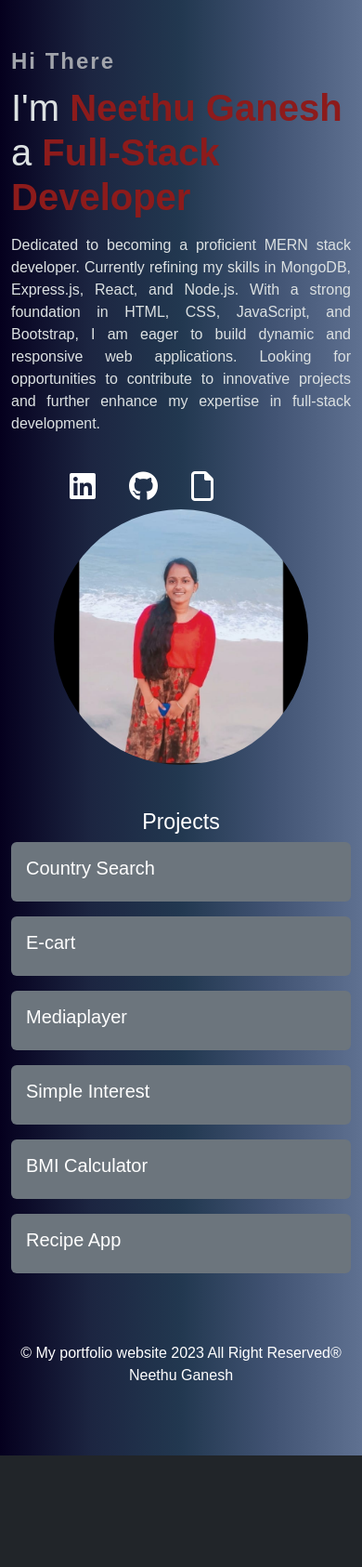
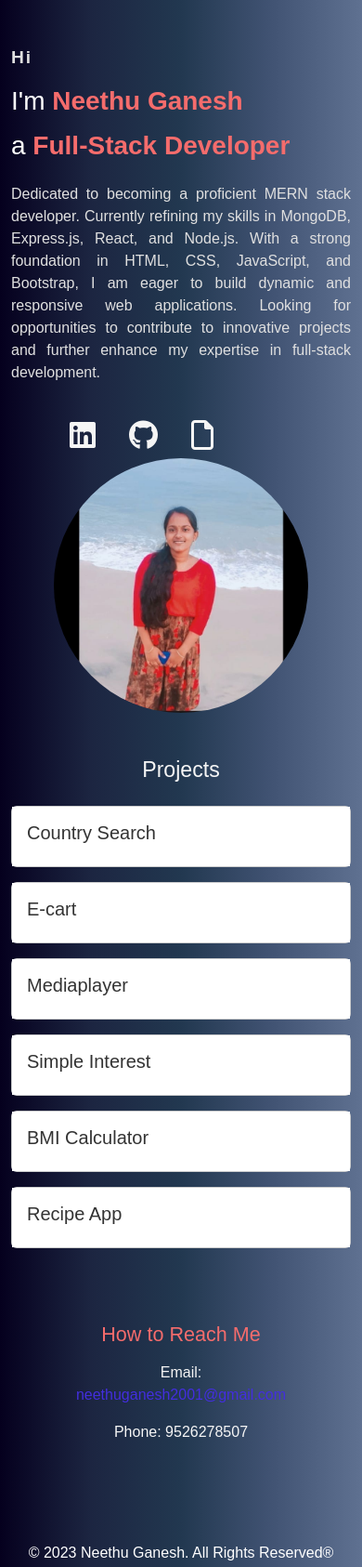
Before and after one commit to neethuganesh25/Newportfolio, a plain HTML site: page index.html in a window 390 px wide. Shown: the top 1686 px of the page at 93% size. Before the commit the page ends 1566 px from the top, so only its background shows below. Drawn offline with nearby package versions, Linux system fonts and the light colour scheme; a web font is replaced by a local one.

Commit message:
'initial'

```diff
--- a/index.html
+++ b/index.html
@@ -17,48 +17,100 @@
     <link href="https://fonts.googleapis.com/css2?family=Anta&display=swap" rel="stylesheet">
     <style>
         body {
-            background-color: #343a40;
-            color: white;
+            background-color: #2b2d30; /* Darker background for better contrast */
+            color: #f5f5f5; /* Lighter text color for readability */
             font-family: 'Anta', sans-serif;
         }
         .subtitle {
             font-size: 1.5rem;
+            color: #e0e0e0; /* Slightly lighter color for subtitles */
+        }
+        .title {
+            font-size: 2.5rem;
+            color: #ffffff; /* White title for strong contrast */
         }
         .title span {
-            color: rgb(141, 27, 27);
+            color: #f56c6c; /* Highlighted color for the title */
         }
         .linkpage a {
-            color: white;
+            color: #f5f5f5;
             margin-right: 10px;
         }
         .linkpage a:hover {
-            color: rgb(141, 27, 27);
+            color: #f56c6c; /* Hover color for links */
         }
         .card {
-            border: none;
+            border: 15%;
             cursor: pointer;
+            transition: transform 0.3s, box-shadow 0.3s;
+        }
+        .card:hover {
+            transform: scale(1.05);
+            box-shadow: 0 4px 8px rgba(0,0,0,0.3); /* Slightly darker shadow for hover effect */
+        }
+        .card-body {
+            background-color: #ffffff;
+            color: #333333; /* Darker text color for readability */
         }
         .card-body a {
-            color: black;
+            color: #333333;
             text-decoration: none;
         }
         .card-body a:hover {
-            color: rgb(175, 175, 196);
+            color: #f56c6c; /* Hover color for card links */
         }
-        .descript{
+        .descript {
             text-align: justify;
+            color: #e0e0e0; /* Lighter text color for descriptions */
         }
         footer {
             padding: 10px 0;
+                color: #ffffff;
+        }
+        .modal-content {
+            background-color: #1e1e1e; /* Dark modal background */
+            color: #f5f5f5; /* Light text color */
+        }
+        .modal-footer a {
+            color: #f5f5f5;
+        }
+        .modal-footer a:hover {
+            color: #f56c6c; /* Hover color for modal links */
+        }
+        @media (max-width: 768px) {
+            .title {
+                font-size: 1.75rem;
+            }
+            .subtitle {
+                font-size: 1.2rem;
+            }
+        }
+        .contact-info {
+             padding: 2rem;
+            border-radius: 8px;
+            margin: 2rem auto;
+            width: 90%;
+            max-width: 600px;
+        }
+        .contact-info h4 {
+            margin-bottom: 1rem;
+            color: #f56c6c; /* Title color for contact info */
+        }
+        .contact-info a {
+            color: #432ede;
+            text-decoration: none;
+        }
+        .contact-info a:hover {
+            text-decoration: underline;
         }
     </style>
 </head>
-<body class="bg-dark text-white">
+<body>
     <div class="container my-5">
         <div class="row align-items-center mb-5">
             <div class="col-md-6">
                 <div class="content">
-                    <p class="subtitle">Hi There</p>
+                    <p class="subtitle">Hi</p>
                     <h1 class="title">
                         I'm <span>Neethu Ganesh</span><br>
                         a <span>Full-Stack Developer</span>
@@ -69,7 +121,7 @@
                     <div class="linkpage">
                         <a target="_blank" href="https://www.linkedin.com/in/neethu-ganesh-87b51525b/"><i class="fa-brands fa-linkedin me-3"></i></a>
                         <a target="_blank" href="https://github.com/neethuganesh25?tab=repositories"><i class="fa-brands fa-github me-3"></i></a>
-                        <a target="_blank" href="./images/Neethu_Ganesh (2).pdf"><i class="fa-regular fa-file"></i></a>
+                        <a target="_blank" href="images/neethuganesh.pdf"><i class="fa-regular fa-file"></i></a>
                     </div>
                 </div>
             </div>
@@ -78,85 +130,91 @@
             </div>
         </div>
         <div class="row">
-            <h3 class="text-center">Projects</h3>
+            <h3 class="text-center mb-4" style="color: #f5f5f5;">Projects</h3>
             <div class="col-md-4 mb-3">
-                <div class="card bg-secondary" data-bs-toggle="modal" data-bs-target="#projectModal" data-title="Country Search" data-link="https://neethuganesh25.github.io/CountrySearch/">
+                <div class="card bg-light" data-bs-toggle="modal" data-bs-target="#projectModal" data-title="Country Search" data-link="https://neethuganesh25.github.io/CountrySearch/" data-img="images/countrysearch.png">
                     <div class="card-body">
-                        <h5 class="card-title text-white">Country Search</h5>
+                        <h5 class="card-title">Country Search</h5>
                     </div>
                 </div>
             </div>
             <div class="col-md-4 mb-3">
-                <div class="card bg-secondary" data-bs-toggle="modal" data-bs-target="#projectModal" data-title="E-cart" data-link="https://ecart-redux-6i2w4tfkp-neethu-ganeshs-projects.vercel.app/">
+                <div class="card bg-light" data-bs-toggle="modal" data-bs-target="#projectModal" data-title="E-cart" data-link="https://ecart-redux-6i2w4tfkp-neethu-ganeshs-projects.vercel.app/" data-img="images/ecart.png">
                     <div class="card-body">
-                        <h5 class="card-title text-white">E-cart</h5>
+                        <h5 class="card-title">E-cart</h5>
                     </div>
                 </div>
             </div>
             <div class="col-md-4 mb-3">
-                <div class="card bg-secondary" data-bs-toggle="modal" data-bs-target="#projectModal" data-title="Mediaplayer" data-link="https://mediaplayer-frontend-two.vercel.app/">
+                <div class="card bg-light" data-bs-toggle="modal" data-bs-target="#projectModal" data-title="Mediaplayer" data-link="https://mediaplayer-frontend-two.vercel.app/" data-img="images/download (2).png">
                     <div class="card-body">
-                        <h5 class="card-title text-white">Mediaplayer</h5>
+                        <h5 class="card-title">Mediaplayer</h5>
                     </div>
                 </div>
             </div>
             <div class="col-md-4 mb-3">
-                <div class="card bg-secondary" data-bs-toggle="modal" data-bs-target="#projectModal" data-title="Simple Interest" data-link="https://simple-interest-black.vercel.app/">
+                <div class="card bg-light" data-bs-toggle="modal" data-bs-target="#projectModal" data-title="Simple Interest" data-link="https://simple-interest-black.vercel.app" data-img="images/simpleinterest.png">
                     <div class="card-body">
-                        <h5 class="card-title text-white">Simple Interest</h5>
+                        <h5 class="card-title">Simple Interest</h5>
                     </div>
                 </div>
             </div>
             <div class="col-md-4 mb-3">
-                <div class="card bg-secondary" data-bs-toggle="modal" data-bs-target="#projectModal" data-title="BMI Calculator" data-link="https://bmi-git-master-neethu-ganeshs-projects.vercel.app/">
+                <div class="card bg-light" data-bs-toggle="modal" data-bs-target="#projectModal" data-title="BMI Calculator" data-link="https://bmi-git-master-neethu-ganeshs-projects.vercel.app/" data-img="images/bmi.png">
                     <div class="card-body">
-                        <h5 class="card-title text-white">BMI Calculator</h5>
+                        <h5 class="card-title">BMI Calculator</h5>
                     </div>
                 </div>
             </div>
             <div class="col-md-4 mb-3">
-                <div class="card bg-secondary" data-bs-toggle="modal" data-bs-target="#projectModal" data-title="Recipe App" data-link="https://recipe-app-frontend-delta.vercel.app/">
+                <div class="card bg-light" data-bs-toggle="modal" data-bs-target="#projectModal" data-title="Recipe App" data-link="https://recipe-app-frontend-delta.vercel.app/" data-img="images/recipeapp.png">
                     <div class="card-body">
-                        <h5 class="card-title text-white">Recipe App</h5>
+                        <h5 class="card-title">Recipe App</h5>
                     </div>
                 </div>
             </div>
         </div>
+        <!-- Contact Section -->
+        <div class="contact-info text-center">
+            <h4>How to Reach Me</h4>
+            <p>Email: <a href="mailto:neethuganesh2001@gmail.com">neethuganesh2001@gmail.com</a></p>
+            <p>Phone: 9526278507</p>
+        </div>
         <footer class="text-center mt-5">
-            <p>&copy; My portfolio website 2023 All Right Reserved&reg; Neethu Ganesh</p>
+            <p>&copy; 2023 Neethu Ganesh. All Rights Reserved&reg;</p>
         </footer>
     </div>
 
     <!-- Modal Structure -->
-    <div class="modal fade" id="projectModal" tabindex="-1"  aria-labelledby="projectModalLabel" aria-hidden="true">
+    <div class="modal fade" id="projectModal" tabindex="-1" aria-labelledby="projectModalLabel" aria-hidden="true">
         <div class="modal-dialog">
-            <div class="modal-content bg-secondary text-white">
+            <div class="modal-content">
                 <div class="modal-header">
-                    <h5 class="modal-title text-dark" id="projectModalLabel">Project Title</h5>
+                    <h5 class="modal-title" id="projectModalLabel">Project Title</h5>
                     <button type="button" class="btn-close" data-bs-dismiss="modal" aria-label="Close"></button>
                 </div>
-                <div class="modal-body">
-                    <p>Project Description</p>
+                <div class="modal-body text-center">
+                    <img id="projectImage" src="" alt="Project Image" class="img-fluid mb-3">
                 </div>
-                <div class="modal-footer">
-                    <a href="#" target="_blank" class="btn btn-success " id="projectLink">Click here</a>
+                <div class="modal-footer justify-content-center">
+                    <a href="#" target="_blank" class="btn btn-success" id="projectLink">View</a>
                 </div>
             </div>
         </div>
     </div>
 
     <script>
-        const projectModal = document.getElementById('projectModal');
-        projectModal.addEventListener('show.bs.modal', function (event) {
+        document.getElementById('projectModal').addEventListener('show.bs.modal', function (event) {
             const button = event.relatedTarget;
             const title = button.getAttribute('data-title');
             const link = button.getAttribute('data-link');
-            const modalTitle = projectModal.querySelector('.modal-title');
-            const modalBody = projectModal.querySelector('.modal-body p');
-            const projectLink = projectModal.querySelector('#projectLink');
+            const img = button.getAttribute('data-img');
+            const modalTitle = this.querySelector('.modal-title');
+            const modalImage = this.querySelector('#projectImage');
+            const projectLink = this.querySelector('#projectLink');
 
             modalTitle.textContent = title;
-            modalBody.textContent = `Description for ${title} project.`;
+            modalImage.src = img;
             projectLink.href = link;
         });
     </script>
```
Also changed, not shown: images/bmi.png (added), images/download (2).png (added), images/ecart.png (added), images/recipeapp.png (added), images/simpleinterest.png (added), 2 other files.
